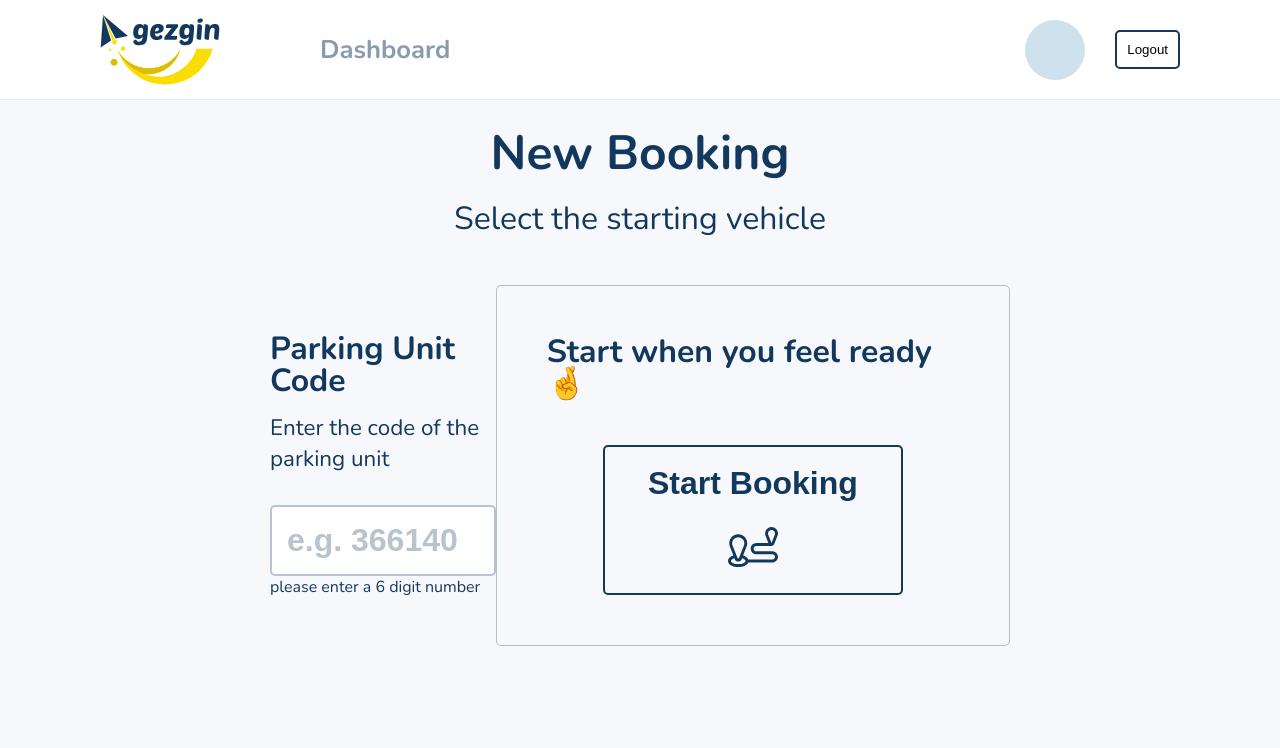
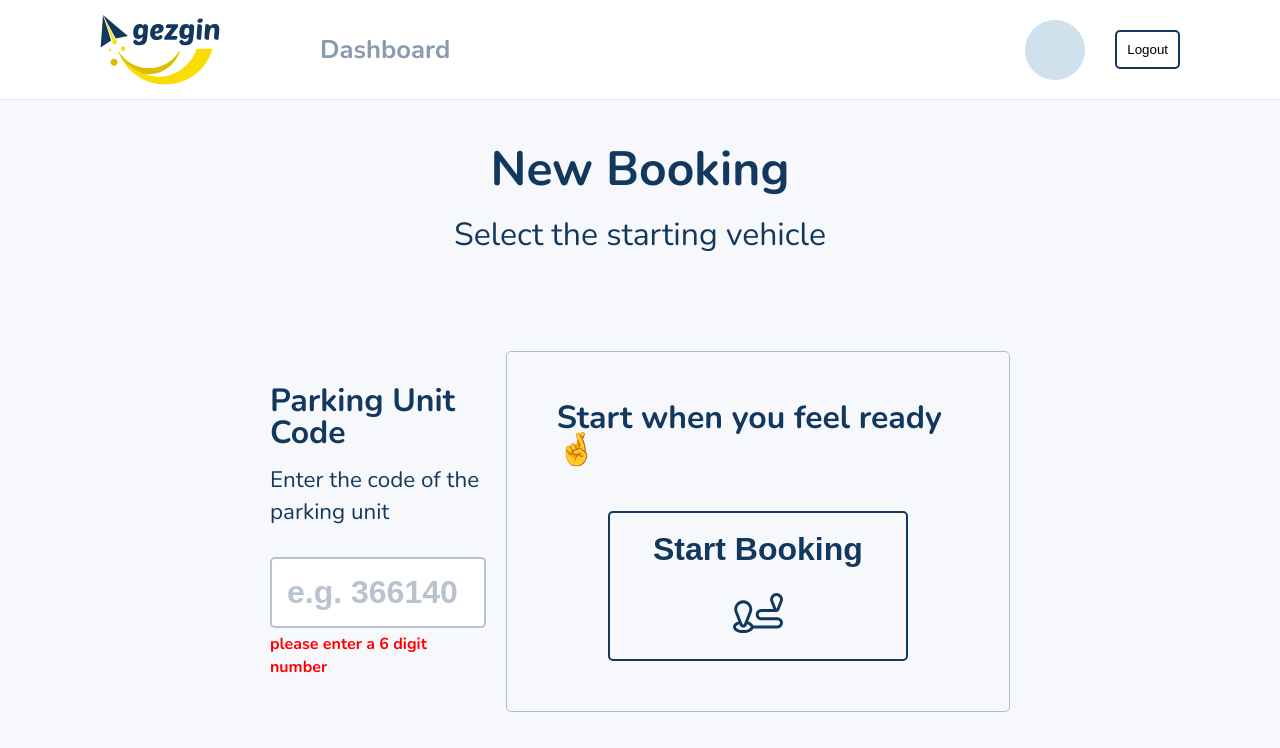
Before and after one commit to tinas/gezgin, a Vue app in the folder frontend/: page /booking-start in a window 1280 px wide. Shown: the top 748 px of the page. Built offline with nearby package versions, Linux system fonts and the light colour scheme.

Commit message:
The booking start page must be responsive

```diff
--- a/frontend/src/views/BookingStart.vue
+++ b/frontend/src/views/BookingStart.vue
@@ -66,9 +66,17 @@ export default {
 
 <style lang="scss" scoped>
 .wrapper {
-  margin-left: 250px;
-  margin-right: 250px;
+  display: flex;
+  flex-direction: column;
+  align-self: center;
+  margin-left: auto;
+  margin-right: auto;
   color: var(--primary-color);
+
+  @media (min-width: 1280px) {
+    margin-left: 250px;
+    margin-right: 250px;
+  }
 }
 
 .header {
@@ -79,26 +87,32 @@ h2 {
   font-size: 2rem;
 }
 
-.select-vehicle {
-  display: flex;
-  justify-content: space-between;
-  margin-top: 50px;
-}
-
 .selected {
   color: var(--green-color);
 }
 
 .form {
-  display: grid;
-  grid-template-areas: 'input button';
-  margin-top: 50px;
+  display: flex;
+  flex-direction: column;
+  align-self: center;
+  row-gap: 50px;
+  margin-top: 100px;
+
+  @media (min-width: 1280px) {
+    display: grid;
+    grid-template-areas: 'input button';
+    margin-top: 100px;
+  }
 }
 
 .form-input-wrapper {
-  grid-column: input;
   align-self: center;
   justify-self: start;
+
+  @media (min-width: 1280px) {
+    grid-column: input;
+    margin-right: 20px;
+  }
 }
 
 .form-title {
@@ -112,6 +126,12 @@ h2 {
   font-size: 2rem;
 }
 
+.form-error {
+  margin-top: 5px;
+  color: var(--red-color);
+  font-weight: var(--bold);
+}
+
 .form-button-wrapper {
   grid-column: button;
   justify-self: end;
@@ -122,6 +142,10 @@ h2 {
   display: flex;
   flex-direction: column;
   align-items: center;
+
+  @media (min-width: 1280px) {
+    grid-column: button;
+  }
 }
 
 .start-button {
@@ -149,7 +173,13 @@ h2 {
   }
 }
 
-.loading {
+.start-button-image {
+  width: 50px;
+  height: 50px;
+  margin-top: 20px;
+}
+
+button:disabled {
   cursor: not-allowed;
 
   &:hover {
@@ -157,14 +187,4 @@ h2 {
     color: var(--primary-color);
   }
 }
-
-.start-button-image {
-  width: 50px;
-  height: 50px;
-  margin-top: 20px;
-}
-
-h3 > span {
-  font-weight: var(--bold);
-}
 </style>
```
